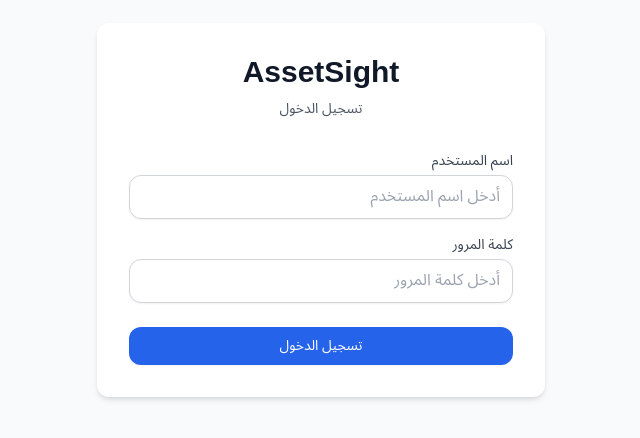
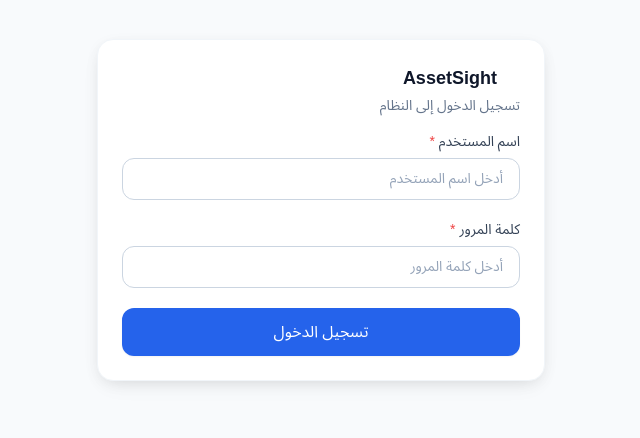
Before and after one commit to OmarHizabrr/assetsight, a Next.js app: page /login in a window 1280 px wide. Shown: the part 190-628 px from the top of the page, without its empty margins (319-959 px from the left). Built offline with nearby package versions, Linux system fonts and the light colour scheme; no server answers.

Commit message:
Complete Design System: Update Login page and MainLayout with new components

```diff
--- a/src/app/login/page.tsx
+++ b/src/app/login/page.tsx
@@ -1,5 +1,8 @@
 'use client';
 
+import { Button } from "@/components/ui/Button";
+import { Card, CardBody, CardHeader } from "@/components/ui/Card";
+import { Input } from "@/components/ui/Input";
 import { useAuth } from "@/contexts/AuthContext";
 import { useRouter } from "next/navigation";
 import { useState } from "react";
@@ -23,62 +26,53 @@
   };
 
   return (
-    <div className="min-h-screen flex items-center justify-center bg-gray-50">
-      <div className="max-w-md w-full space-y-8 p-8 bg-white rounded-lg shadow-md">
-        <div>
-          <h2 className="text-center text-3xl font-bold text-gray-900">AssetSight</h2>
-          <p className="mt-2 text-center text-sm text-gray-600">تسجيل الدخول</p>
-        </div>
-        <form className="mt-8 space-y-6" onSubmit={handleSubmit}>
+    <div className="min-h-screen flex items-center justify-center bg-secondary-50 px-4 py-12">
+      <Card variant="elevated" className="w-full max-w-md animate-scale-in">
+        <CardHeader
+          title="AssetSight"
+          subtitle="تسجيل الدخول إلى النظام"
+          className="text-center"
+        />
+        <CardBody>
+          <form onSubmit={handleSubmit} className="space-y-5">
             {error && (
-            <div className="bg-red-50 border border-red-200 text-red-700 px-4 py-3 rounded">
+              <div className="bg-error-50 border border-error-200 text-error-700 px-4 py-3 rounded-lg animate-fade-in">
                 {error}
               </div>
             )}
-          <div className="space-y-4">
-            <div>
-              <label htmlFor="username" className="block text-sm font-medium text-gray-700">
-                اسم المستخدم
-              </label>
-              <input
-                id="username"
-                name="username"
+
+            <Input
+              label="اسم المستخدم"
               type="text"
               required
               value={credentials.username}
               onChange={(e) => setCredentials({ ...credentials, username: e.target.value })}
-                className="mt-1 block w-full px-3 py-2 border border-gray-300 rounded-lg shadow-sm focus:outline-none focus:ring-primary-500 focus:border-primary-500"
               placeholder="أدخل اسم المستخدم"
+              error={error && !credentials.username ? 'اسم المستخدم مطلوب' : undefined}
             />
-            </div>
-            <div>
-              <label htmlFor="password" className="block text-sm font-medium text-gray-700">
-                كلمة المرور
-              </label>
-              <input
-                id="password"
-                name="password"
+
+            <Input
+              label="كلمة المرور"
               type="password"
               required
               value={credentials.password}
               onChange={(e) => setCredentials({ ...credentials, password: e.target.value })}
-                className="mt-1 block w-full px-3 py-2 border border-gray-300 rounded-lg shadow-sm focus:outline-none focus:ring-primary-500 focus:border-primary-500"
               placeholder="أدخل كلمة المرور"
+              error={error && !credentials.password ? 'كلمة المرور مطلوبة' : undefined}
             />
-            </div>
-          </div>
 
-          <div>
-            <button
+            <Button
               type="submit"
-              disabled={loading}
-              className="w-full flex justify-center py-2 px-4 border border-transparent rounded-lg shadow-sm text-sm font-medium text-white bg-primary-600 hover:bg-primary-700 focus:outline-none focus:ring-2 focus:ring-offset-2 focus:ring-primary-500 disabled:opacity-50"
+              variant="primary"
+              size="lg"
+              fullWidth
+              isLoading={loading}
             >
               {loading ? 'جاري تسجيل الدخول...' : 'تسجيل الدخول'}
-            </button>
-          </div>
+            </Button>
           </form>
-      </div>
+        </CardBody>
+      </Card>
     </div>
   );
 }
--- a/src/components/layout/MainLayout.tsx
+++ b/src/components/layout/MainLayout.tsx
@@ -1,5 +1,8 @@
 'use client';
 
+import { LogoutIcon, HomeIcon, UserIcon } from "@/components/icons";
+import { Button } from "@/components/ui/Button";
+import { Badge } from "@/components/ui/Badge";
 import { useAuth } from "@/contexts/AuthContext";
 import Link from "next/link";
 import { usePathname } from "next/navigation";
@@ -11,47 +14,53 @@
   const [sidebarOpen, setSidebarOpen] = useState(false);
 
   const menuItems = [
-    { href: '/', label: 'الرئيسية', icon: '🏠' },
+    { href: '/', label: 'الرئيسية', icon: <HomeIcon className="w-5 h-5" /> },
     { href: '/admin/departments', label: 'الإدارات', icon: '🏢' },
     { href: '/admin/offices', label: 'المكاتب', icon: '🚪' },
     { href: '/admin/asset-types', label: 'أنواع الأصول', icon: '📦' },
     { href: '/admin/asset-statuses', label: 'حالات الأصول', icon: '📊' },
     { href: '/admin/asset-names', label: 'أسماء الأصول', icon: '🏷️' },
     { href: '/admin/categories', label: 'الفئات', icon: '📁' },
-    { href: '/admin/users', label: 'المستخدمون', icon: '👥' },
+    { href: '/admin/users', label: 'المستخدمون', icon: <UserIcon className="w-5 h-5" /> },
     { href: '/admin/assets', label: 'الأصول', icon: '💼' },
     { href: '/admin/inventory', label: 'الجرد', icon: '📋' },
     { href: '/admin/reports', label: 'التقارير', icon: '📈' },
   ];
 
   return (
-    <div className="min-h-screen bg-gray-50">
+    <div className="min-h-screen bg-secondary-50">
       {/* Header */}
-      <header className="bg-white shadow-sm border-b border-gray-200">
+      <header className="bg-white shadow-soft border-b border-secondary-200 sticky top-0 z-40">
         <div className="max-w-7xl mx-auto px-4 sm:px-6 lg:px-8">
           <div className="flex justify-between items-center h-16">
-            <div className="flex items-center">
+            <div className="flex items-center gap-3">
               <button
                 onClick={() => setSidebarOpen(!sidebarOpen)}
-                className="lg:hidden p-2 rounded-md text-gray-600 hover:text-gray-900 hover:bg-gray-100"
+                className="lg:hidden p-2 rounded-lg text-secondary-600 hover:text-secondary-900 hover:bg-secondary-100 transition-colors duration-200"
+                aria-label="فتح القائمة"
               >
                 <svg className="h-6 w-6" fill="none" viewBox="0 0 24 24" stroke="currentColor">
                   <path strokeLinecap="round" strokeLinejoin="round" strokeWidth={2} d="M4 6h16M4 12h16M4 18h16" />
                 </svg>
               </button>
-              <Link href="/" className="ml-4 lg:ml-0 flex items-center">
+              <Link href="/" className="flex items-center gap-2 hover:opacity-80 transition-opacity">
                 <h1 className="text-2xl font-bold text-primary-600">AssetSight</h1>
               </Link>
             </div>
             {user && (
-              <div className="flex items-center space-x-4 space-x-reverse">
-                <span className="text-sm text-gray-700">{user.get('full_name')}</span>
-                <button
+              <div className="flex items-center gap-3">
+                <div className="flex items-center gap-2 px-3 py-1.5 rounded-lg bg-secondary-50">
+                  <UserIcon className="w-4 h-4 text-secondary-600" />
+                  <span className="text-sm font-medium text-secondary-700">{user.get('full_name') || user.get('username')}</span>
+                </div>
+                <Button
                   onClick={logout}
-                  className="px-4 py-2 text-sm text-white bg-red-600 rounded-lg hover:bg-red-700"
+                  variant="error"
+                  size="sm"
+                  leftIcon={<LogoutIcon className="w-4 h-4" />}
                 >
                   تسجيل الخروج
-                </button>
+                </Button>
               </div>
             )}
           </div>
@@ -63,22 +72,28 @@
         <aside
           className={`${
             sidebarOpen ? 'translate-x-0' : '-translate-x-full'
-          } lg:translate-x-0 fixed lg:static inset-y-0 left-0 z-50 w-64 bg-white shadow-lg transform transition-transform duration-300 ease-in-out lg:transition-none`}
+          } lg:translate-x-0 fixed lg:static inset-y-0 left-0 z-50 w-64 bg-white shadow-medium border-r border-secondary-200 transform transition-transform duration-300 ease-in-out lg:transition-none`}
         >
           <nav className="h-full overflow-y-auto py-4">
-            <ul className="space-y-2 px-4">
+            <ul className="space-y-1 px-3">
               {menuItems.map((item) => (
                 <li key={item.href}>
                   <Link
                     href={item.href}
-                    className={`flex items-center px-4 py-3 rounded-lg transition-colors ${
+                    className={`flex items-center gap-3 px-4 py-3 rounded-lg transition-all duration-200 ${
                       pathname === item.href
-                        ? 'bg-primary-50 text-primary-700 font-medium'
-                        : 'text-gray-700 hover:bg-gray-100'
+                        ? 'bg-primary-50 text-primary-700 font-semibold shadow-sm'
+                        : 'text-secondary-700 hover:bg-secondary-50 hover:text-secondary-900'
                     }`}
                     onClick={() => setSidebarOpen(false)}
                   >
-                    <span className="ml-3">{item.icon}</span>
+                    <span className="flex-shrink-0">
+                      {typeof item.icon === 'string' ? (
+                        <span className="text-lg">{item.icon}</span>
+                      ) : (
+                        item.icon
+                      )}
+                    </span>
                     <span>{item.label}</span>
                   </Link>
                 </li>
@@ -90,14 +105,14 @@
         {/* Overlay for mobile */}
         {sidebarOpen && (
           <div
-            className="fixed inset-0 bg-black bg-opacity-50 z-40 lg:hidden"
+            className="fixed inset-0 bg-secondary-900/50 backdrop-blur-sm z-40 lg:hidden animate-fade-in"
             onClick={() => setSidebarOpen(false)}
           />
         )}
 
         {/* Main Content */}
-        <main className="flex-1 lg:mr-64">
-          <div className="p-4 sm:p-6 lg:p-8">
+        <main className="flex-1 lg:mr-64 min-h-[calc(100vh-4rem)]">
+          <div className="h-full">
             {children}
           </div>
         </main>
```
Also changed, not shown: 1 other file (tests, documents, lock files or other folders). Lines whose indentation alone changed are shown as unchanged.
